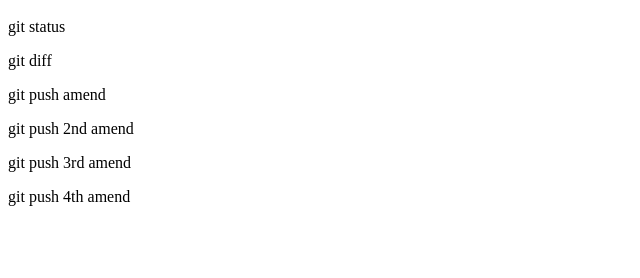
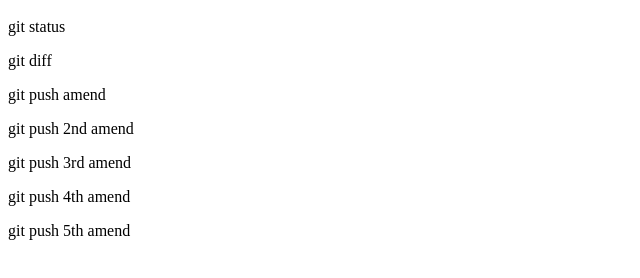
Before and after one commit to ken2san/Demo, a plain HTML site: page index.html in a window 1280 px wide. Shown: the part 48-326 px from the top of the page, without its empty margins (0-640 px from the left). Drawn offline with Linux system fonts and the light colour scheme.

Commit message:
amend index 5th

```diff
--- a/index.html
+++ b/index.html
@@ -5,3 +5,4 @@
 <p> git push 2nd amend </p>
 <p> git push 3rd amend </p>
 <p> git push 4th amend </p>
+<p> git push 5th amend </p>
```
